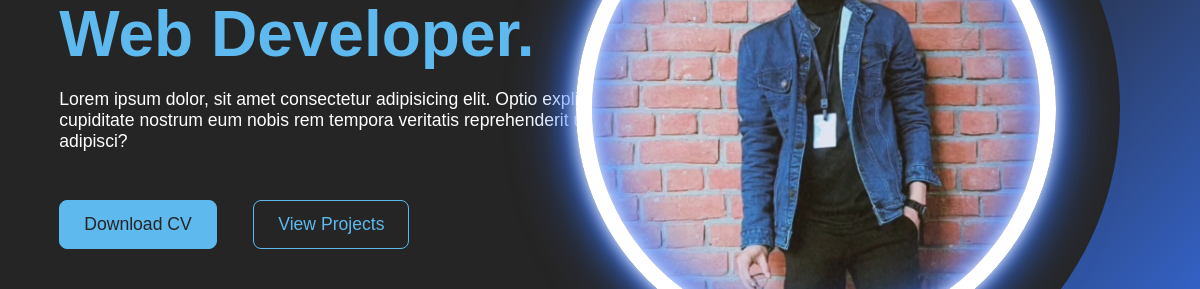
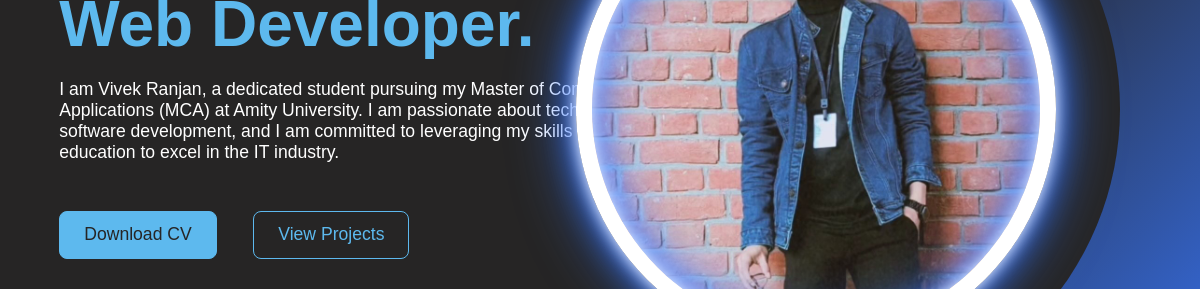
Before and after one commit to vivekranjanvr/Portfolio-Design, a plain HTML site: page index.html in a window 1280 px wide. Shown: the part 291-580 px from the top of the page, 80-1280 px from the left. Drawn offline with Linux system fonts and the light colour scheme.

Commit message:
initial commit

```diff
--- a/index.html
+++ b/index.html
@@ -26,8 +26,9 @@
             <div class="content">
                 <p class="intro">Hello ! I Am <span>Vivek Ranjan</span></p>
                 <h1>Web Developer.</h1>
-                <p class="detail">Lorem ipsum dolor, sit amet consectetur adipisicing elit. Optio explicabo cupiditate nostrum eum nobis rem tempora veritatis reprehenderit ullam adipisci?</p>
-
+                <p class="detail">I am Vivek Ranjan, a dedicated student pursuing my Master of Computer Applications (MCA) at Amity University.
+                    I am passionate about technology and software development,
+                    and I am committed to leveraging my skills and education to excel in the IT industry.</p>
                 <div class="btn-container">
                     <button>Download CV</button>
                     <button>View Projects</button>
```
